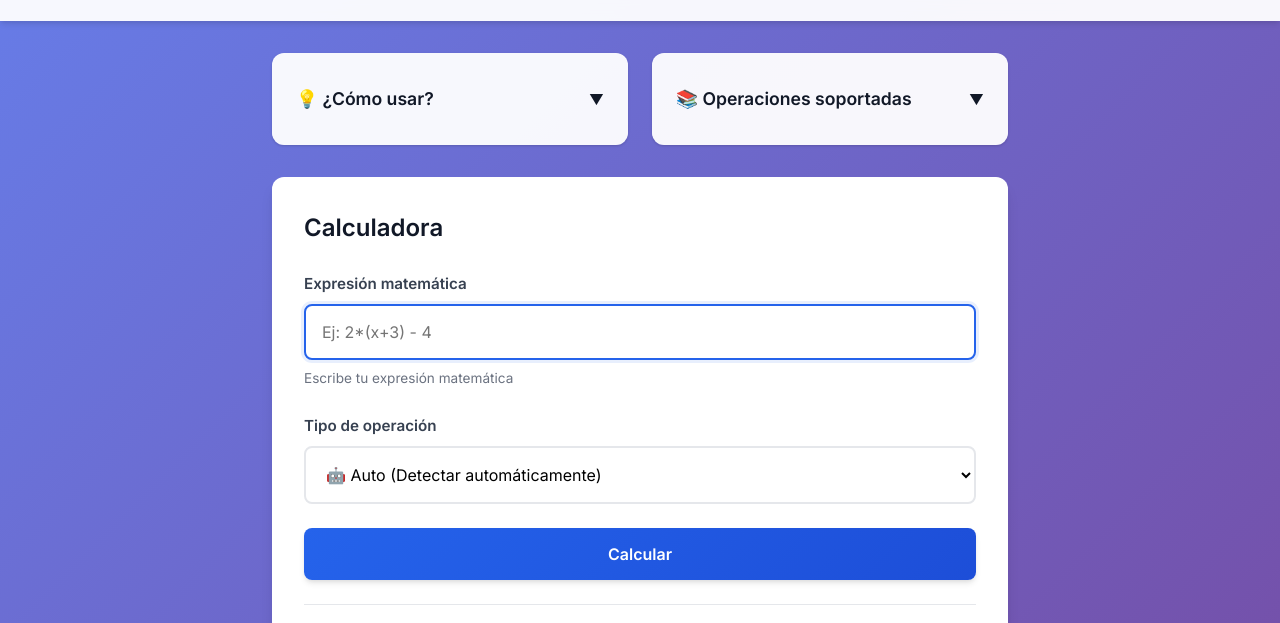
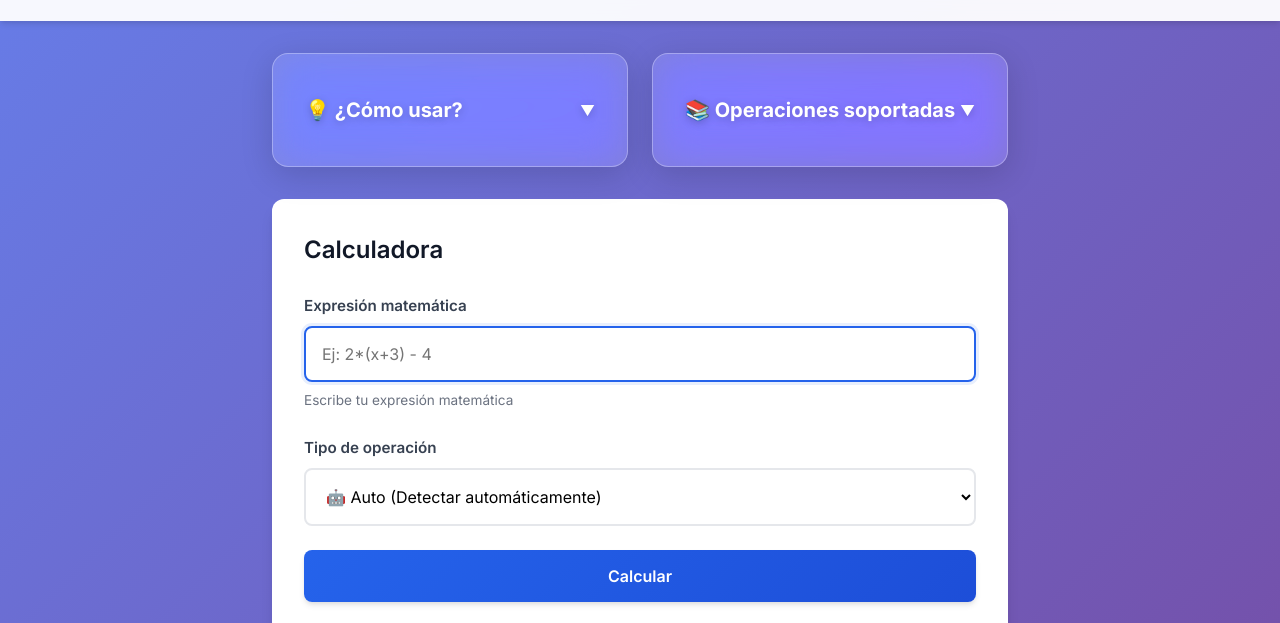
Before and after one commit to Yully24/APPCALCULATOR-FRONT, a plain HTML site: page educalc-pages/index.html in a window 1280 px wide. Shown: the part 119-742 px from the top of the page. Drawn offline with Linux system fonts and the light colour scheme; no server answers.

Commit message:
Aplicar mismo esquema de colores glassmorphism de frontend-pwa a educalc-pages

```diff
--- a/educalc-pages/styles.css
+++ b/educalc-pages/styles.css
@@ -508,17 +508,31 @@ body {
 }
 
 .info-card {
-    background: rgba(255, 255, 255, 0.95);
-    border-radius: var(--radius-lg);
-    padding: var(--spacing-lg);
-    box-shadow: var(--shadow);
+    background: rgba(255, 255, 255, 0.15);
+    backdrop-filter: blur(20px) saturate(180%);
+    -webkit-backdrop-filter: blur(20px) saturate(180%);
+    border: 1px solid rgba(255, 255, 255, 0.3);
+    border-radius: var(--radius-xl);
+    padding: var(--spacing-xl);
+    box-shadow: 0 8px 32px rgba(0, 0, 0, 0.15);
+    transition: all 0.3s cubic-bezier(0.16, 1, 0.3, 1);
+    position: relative;
+    z-index: 1;
+}
+
+.info-card:hover {
+    transform: translateY(-6px);
+    background: rgba(255, 255, 255, 0.25);
+    box-shadow: 0 16px 48px rgba(0, 0, 0, 0.2);
+    z-index: 2;
 }
 
 .info-title {
-    font-size: 1.1rem;
-    font-weight: 600;
-    color: var(--gray-900);
-    margin-bottom: var(--spacing-md);
+    font-size: 1.25rem;
+    font-weight: 700;
+    color: white;
+    margin-bottom: var(--spacing-lg);
+    text-shadow: 0 2px 8px rgba(0, 0, 0, 0.2);
 }
 
 /* Estilos para acordeón */
@@ -562,13 +576,19 @@ body {
 
 .info-list {
     list-style-position: inside;
-    color: var(--gray-700);
-    font-size: 0.95rem;
-    line-height: 1.8;
+    color: rgba(255, 255, 255, 0.95);
+    font-size: 1rem;
+    line-height: 2;
 }
 
 .info-list li {
-    margin-bottom: var(--spacing-sm);
+    margin-bottom: var(--spacing-md);
+    text-shadow: 0 1px 4px rgba(0, 0, 0, 0.1);
+}
+
+.info-list strong {
+    color: white;
+    font-weight: 700;
 }
 
 /* === Footer === */
```
